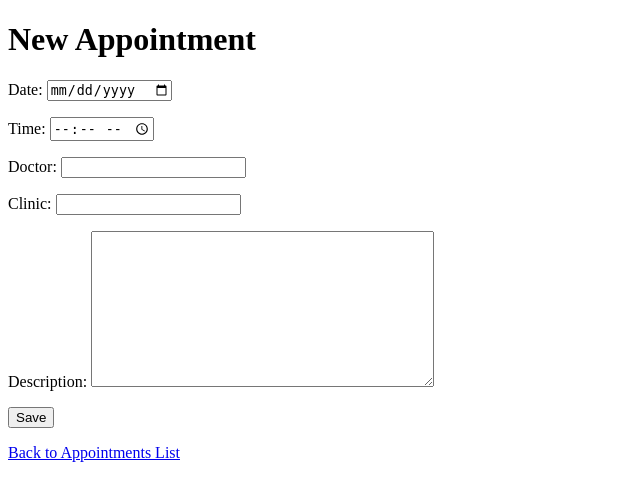
After one commit to acohen220429/SDEV_220_Final_Project_6_Reasons_Why, a Django app: page /appointments/new/ in a window 1280 px wide. The commit adds this page. Shown: the top 501 px of the page, without its empty margins (0-640 px from the left). Run offline with Django 5.2, Linux system fonts and the light colour scheme.

Commit message:
Created pages for appointment listing and crcreation

```diff
--- /dev/null
+++ b/home/forms.py
@@ -0,0 +1,11 @@
+from django import forms
+from .models import Appointment
+
+class AppointmentForm(forms.ModelForm):
+    class Meta:
+        model = Appointment
+        fields = ['date', 'time', 'doctor', 'clinic', 'description']
+        widgets = {
+            'date': forms.DateInput(attrs={'type': 'date'}),
+            'time': forms.TimeInput(attrs={'type': 'time'}),
+        }
--- a/home/models.py
+++ b/home/models.py
@@ -5,7 +5,7 @@ from django.utils import timezone
 # Create your models here.
 
 class Appointment(models.Model):
-    author = models.ForeignKey(settings.AUTH_USER_MODEL, on_delete=models.CASCADE)
+    author = models.ForeignKey(settings.AUTH_USER_MODEL, on_delete=models.CASCADE,null=True,blank=True)
     date = models.DateField()
     time = models.TimeField()
     doctor = models.CharField(max_length=20)
--- /dev/null
+++ b/home/templates/home/appointment_form.html
@@ -0,0 +1,20 @@
+<!DOCTYPE html>
+<html lang="en">
+
+<head>
+    <meta charset="UTF-8">
+    <meta name="viewport" content="width=device-width, initial-scale=1.0">
+    <title>Appointments</title>
+</head>
+
+<body>
+    <h1>New Appointment</h1>
+    <form method="post">
+        {% csrf_token %}
+        {{ form.as_p }}
+        <button type="submit">Save</button>
+    </form>
+    <p><a href="{% url 'appointments_list' %}">Back to Appointments List</a></p>
+</body>
+
+</html>
--- a/home/templates/home/index.html
+++ b/home/templates/home/index.html
@@ -30,6 +30,7 @@
             <p class="intro-text">
                 Future features will include a resource map, appointment tracking, and an email reminder system.
             </p>
+            <p><a href="{% url 'appointments_list' %}">View appointments</a></p>
         </section>
 
         </section>
--- a/home/views.py
+++ b/home/views.py
@@ -1,4 +1,35 @@
-from django.shortcuts import render
+from django.shortcuts import render, redirect
+
+from .forms import AppointmentForm
+from .models import Appointment
 
 def index(request):
     return render(request, "home/index.html")
+
+def appointments_list(request):
+    appointments = Appointment.objects.all().order_by('date', 'time')
+    context = {
+        "appointments": appointments
+    }
+    return render(request, "home/appointments_list.html", context)
+
+def appointment_detail(request, pk):
+    appointment = Appointment.objects.get(pk=pk)
+    context = {
+        "appointment": appointment
+    }
+    return render(request, "home/appointment_detail.html", context)
+
+def appointment_create(request):
+    if request.method == "POST":
+        form = AppointmentForm(request.POST)
+        if form.is_valid():
+            appointment = form.save()
+            return redirect('appointment_detail', pk=appointment.pk)
+    else:
+        form = AppointmentForm()
+
+    context = {
+        "form": form
+    }
+    return render(request, "home/appointment_form.html", context)
--- a/six_reasons_why/urls.py
+++ b/six_reasons_why/urls.py
@@ -16,9 +16,13 @@ Including another URLconf
 """
 from django.contrib import admin
 from django.urls import path
-from home.views import index
+from home.views import index, appointments_list, appointment_detail, appointment_create
 
 urlpatterns = [
     path("admin/", admin.site.urls),
     path("", index, name="index"),
+
+    path("appointments/", appointments_list, name="appointments_list"),
+    path("appointments/<int:pk>/", appointment_detail, name="appointment_detail"),
+    path("appointments/new/", appointment_create, name="appointment_create"),
 ]
```
Also changed, not shown: home/templates/home/appointment_detail.html (added, +16 -0 lines), home/templates/home/appointments_list.html (added, +22 -0 lines), db.sqlite3, home/migrations/0003_alter_appointment_author.py (added).
